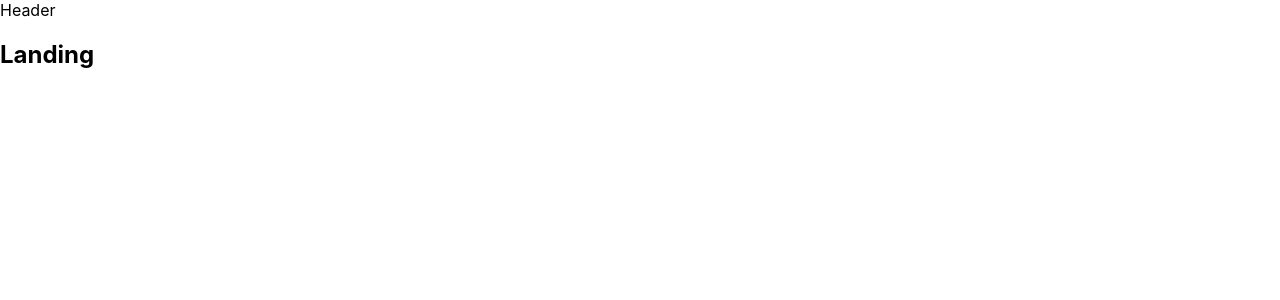
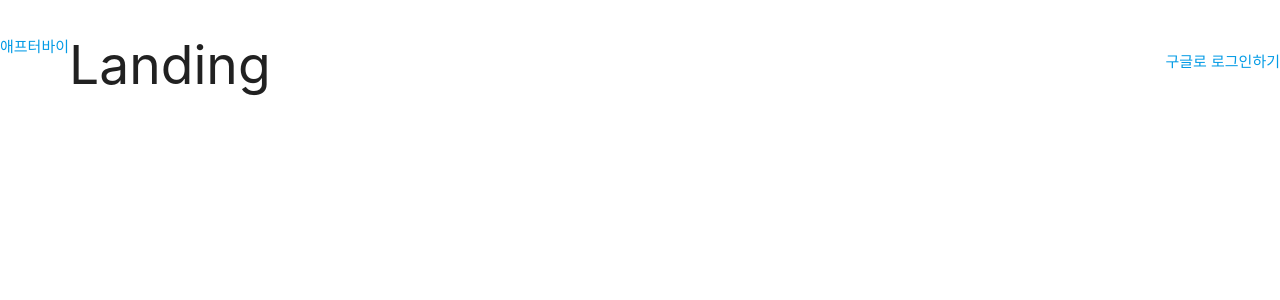
Before and after one commit to fibratus/after_buy, a React (Create React App) app in the folder client/: page / in a window 1280 px wide. Shown: the top 300 px of the page. Built offline with nearby package versions, Linux system fonts and the light colour scheme.

Commit message:
feat: basic header design

```diff
--- a/client/src/components/Header.js
+++ b/client/src/components/Header.js
@@ -4,7 +4,14 @@
   render() {
     return (
       <div>
-        Header
+        <div className="nav-wrapper">
+          <a className="left brand-logo">애프터바이</a>
+          <ul className="right">
+            <li>
+              <a>구글로 로그인하기</a>
+            </li>
+          </ul>
+        </div>
       </div>
     );
   }
--- a/client/src/index.js
+++ b/client/src/index.js
@@ -1,3 +1,4 @@
+import 'materialize-css/dist/css/materialize.min.css'
 import React from 'react';
 import ReactDOM from 'react-dom/client';
 import './index.css';
```
